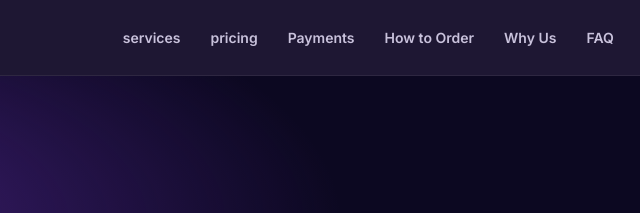
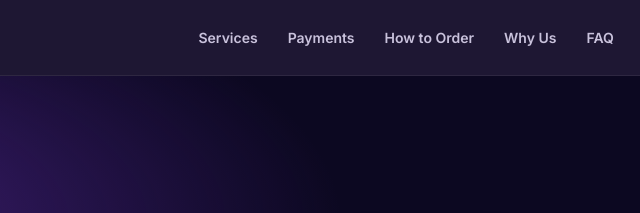
Before and after one commit to labnetwork6-bit/SK-DIGITAL-PAY, a plain HTML site: page index.html in a window 1280 px wide. Shown: the top 213 px of the page, 371-1011 px from the left. Drawn offline with Linux system fonts and the light colour scheme.

Commit message:
Update index.html

```diff
--- a/index.html
+++ b/index.html
@@ -19,8 +19,7 @@
       </a>
       <button class="menu-toggle" id="menuToggle" aria-label="Toggle navigation" aria-expanded="false">☰</button>
       <nav class="main-nav" id="mainNav">
-        <a href="#services">services</a>
-        <a href="#pricing">pricing</a>
+        <a href="#pricing">Services</a>
         <a href="#payments">Payments</a>
         <a href="#how-to-order">How to Order</a>
         <a href="#why-us">Why Us</a>
```
